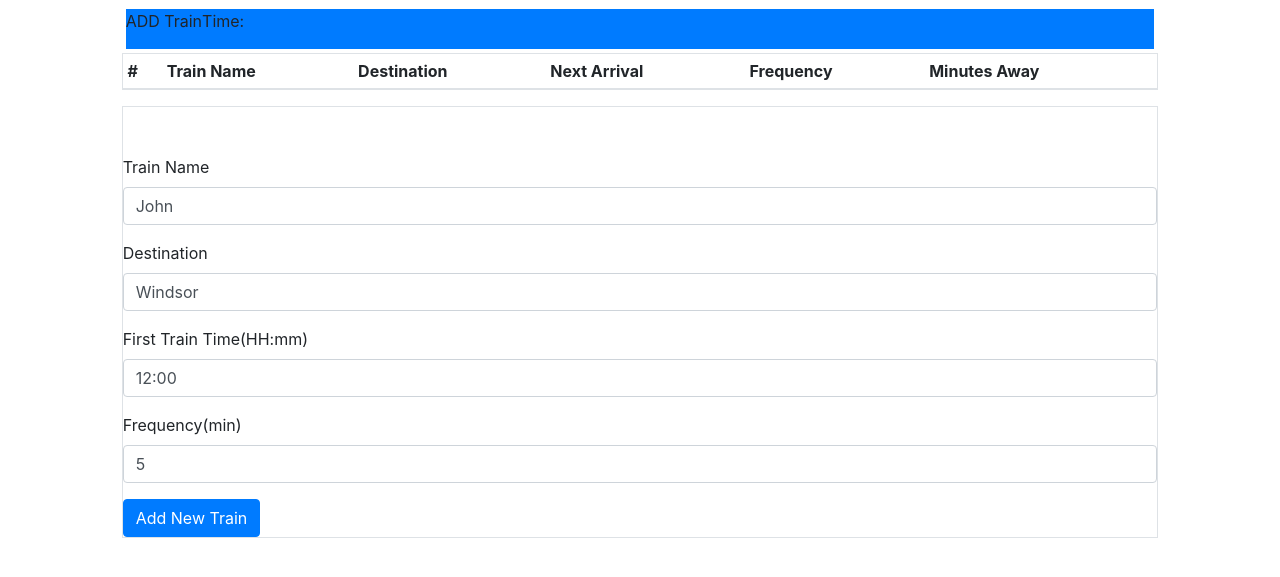
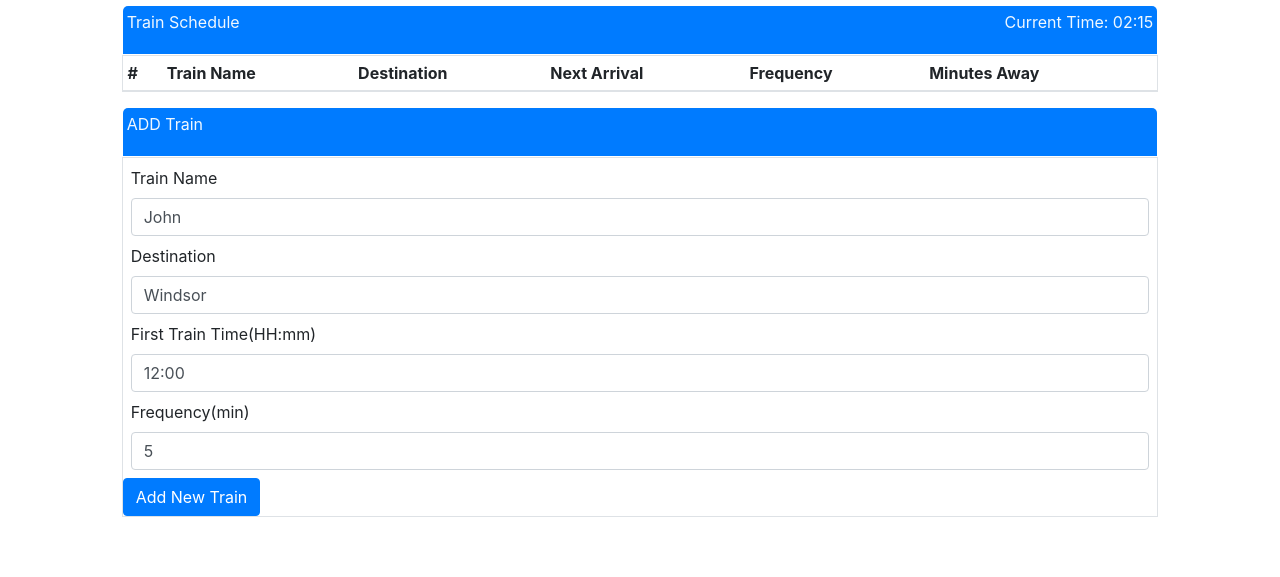
Before and after one commit to Esther12/Train-Time-Table, a plain HTML site: page index.html in a window 1280 px wide. Shown: the part 147-724 px from the top of the page. Drawn offline with nearby package versions, Linux system fonts and the light colour scheme; no server answers.

Commit message:
add css files

```diff
--- a/assets/css/style.css
+++ b/assets/css/style.css
@@ -0,0 +1,8 @@
+.title{
+    border-top-left-radius: 5px;
+    border-top-right-radius: 5px;
+    margin: 1px;
+}
+p{
+    color: aliceblue
+}
--- a/assets/js/script.js
+++ b/assets/js/script.js
@@ -68,6 +68,7 @@
          var currentTime =moment(currentTimeUnformated).format("hh:mm");
          console.log("CURRENT TIME: " + currentTime);
 
+         $("#currenTime").html(currentTime);
 
         $("#addNewTrain").on("click",function(){
             event.preventDefault();
@@ -122,7 +123,7 @@
 
           // Next Train
           var nextTrainUnformated = moment().add(tMinutesTillTrain, "minutes");
-         nextTrain = moment(nextTrainUnformated).format("hh:mm");
+         nextTrain = moment(nextTrainUnformated).format("hh:mm:ss a");
           console.log("ARRIVAL TIME: " + nextTrain);//next time
 
         }
@@ -138,8 +139,8 @@
             <th scope="row">${i}</th>
             <td>${name}</td>
             <td>${destination}</td>
+            <td>${nextTrain}</td>
             <td>${frequency}</td>
-            <td>${nextTrain}</td>
             <td>${tMinutesTillTrain}</td>
         </tr>`);
         i++
--- a/index.html
+++ b/index.html
@@ -9,6 +9,7 @@
         <!-- Added Moment JS -->
         <script src="https://cdn.jsdelivr.net/momentjs/2.12.0/moment.min.js"></script>
         <link rel="stylesheet" href="https://stackpath.bootstrapcdn.com/bootstrap/4.3.1/css/bootstrap.min.css" integrity="sha384-ggOyR0iXCbMQv3Xipma34MD+dH/1fQ784/j6cY/iJTQUOhcWr7x9JvoRxT2MZw1T" crossorigin="anonymous">
+        <link rel="stylesheet" href="assets/css/style.css">
       </head>
 
       <body>
@@ -19,13 +20,12 @@
               <h1 class="text-center mx-auto p-5">Current Train schedule</h1>
             </div>
             <table class="table table-sm border">
-                    <div class="row m-1 bg-primary d-flex jutify-contant-between">
-                            <p>ADD Train</p>
-                            <p>Time: <span id="currenTime"></span></p>
-                        </div>
+                <div class="d-flex justify-content-between align-items-center p-1 bg-primary sticky-top title">
+                    <p>Train Schedule</p>
+                    <p>Current Time: <span id="currenTime"></span></p>
+                </div>
               <thead>
-                <tr class="">
-
+                <tr class="sticky-top">
                   <th scope="col">#</th>
                   <th scope="col">Train Name</th>
                   <th scope="col">Destination</th>
@@ -37,20 +37,23 @@
               <tbody id="trainSchdeule">
               </tbody>
             </table>
-            <form class="pt-5 border">
-              <div class="form-group">
+            <div class="d-flex justify-content-between align-items-center p-1 bg-primary title">
+                <p>ADD Train</p>
+            </div>
+            <form class="border">
+              <div class="form-group m-2">
                 <label for="formGroupExampleInput">Train Name</label>
                 <input type="text" class="form-control" id="trainName" value="John">
               </div>
-              <div class="form-group">
+              <div class="form-group m-2">
                   <label for="formGroupExampleInput2">Destination</label>
                   <input type="text" class="form-control" id="destination" value="Windsor">
                 </div>
-              <div class="form-group">
+              <div class="form-group m-2">
                 <label for="formGroupExampleInput2">First Train Time(HH:mm)</label>
                 <input type="text" class="form-control" id="militaryTime" value="12:00">
               </div>
-              <div class="form-group">
+              <div class="form-group m-2">
                 <label for="formGroupExampleInput2">Frequency(min)</label>
                 <input type="text" class="form-control" id="frequency" value="5">
               </div>
```
